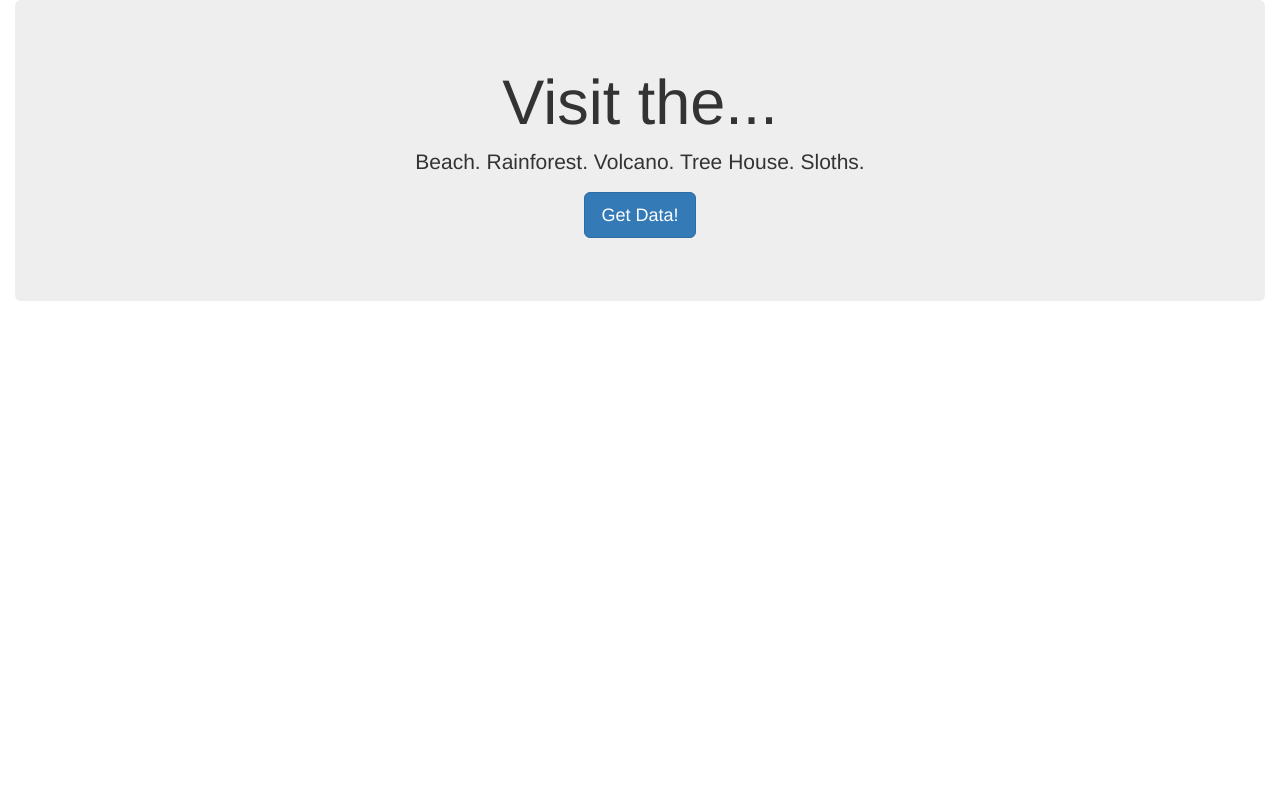
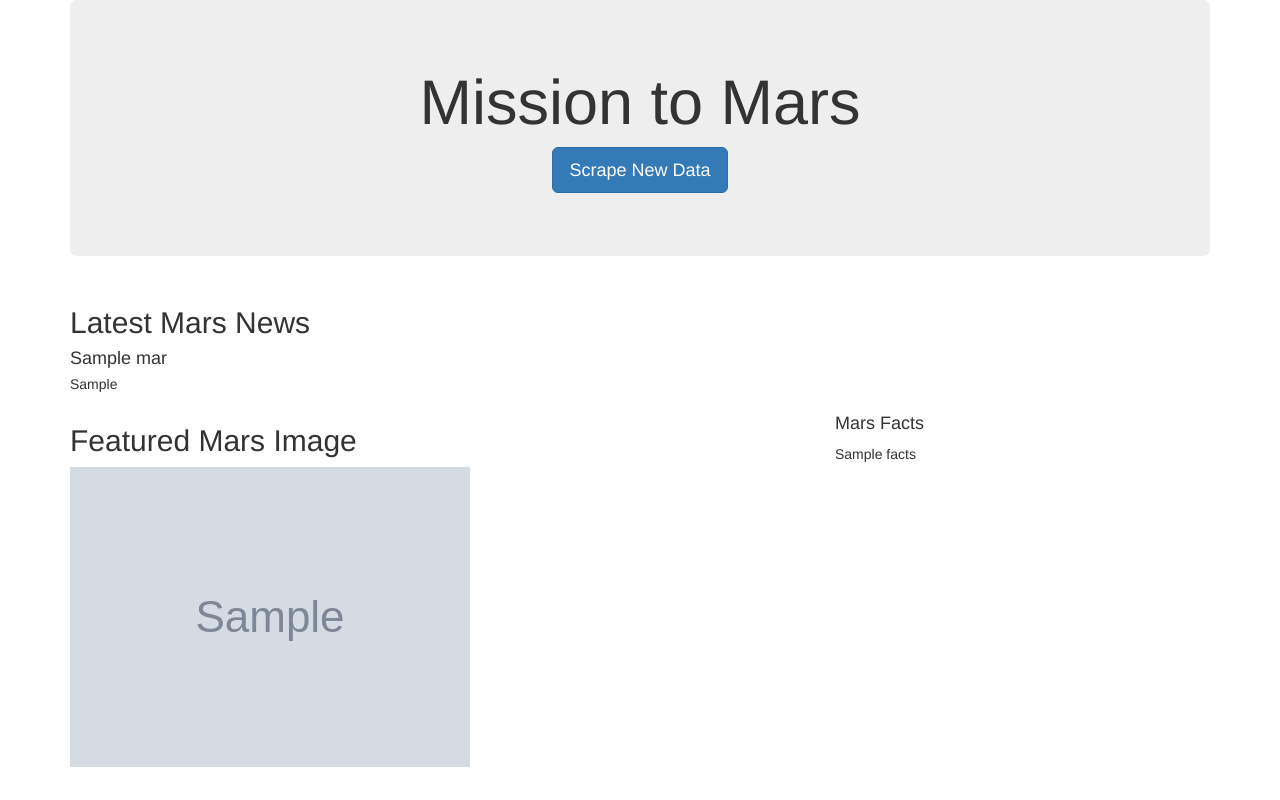
Before and after one commit to sjwedlund/Mission-to-Mars, a Flask app: page / in a window 1280 px wide. Run offline with Flask 2, Linux system fonts and the light colour scheme; grey boxes marked "Sample" are stand-in pictures; a database or web service that is not in the repository returns one stand-in record (values such as "Sample title"); some libraries are stand-ins or nearby versions.

Commit message:
updating files

```diff
--- a/app.py
+++ b/app.py
@@ -20,4 +20,4 @@ def scrape():
    return redirect('/', code=302)
 
 if __name__ == "__main__":
-    app.run()
+    app.run(debug=True)
--- a/templates/index.html
+++ b/templates/index.html
@@ -1,24 +1,48 @@
 <!DOCTYPE html>
 <html lang="en">
-
 <head>
   <meta charset="UTF-8">
-  <meta name="viewport" content="width=device-width, initial-scale=1.0">
-  <meta http-equiv="X-UA-Compatible" content="ie=edge">
-  <title>Costa Rica Weather</title>
-  <link rel="stylesheet" href="https://maxcdn.bootstrapcdn.com/bootstrap/3.3.7/css/bootstrap.min.css">
+  <meta name="viewport" content="width=device-width, initial-scale=1.0" />
+  <meta http-equiv="X-UA-Compatible" content="ie=edge" />
+  <title>Mission to Mars</title>
+  <link
+    rel="stylesheet"
+    href="https://maxcdn.bootstrapcdn.com/bootstrap/3.3.7/css/bootstrap.min.css" />
 </head>
-
-<body>
-  <div class="container-fluid">
-    <div class="jumbotron text-center">
-      <h1>Visit the...</h1>
-      <p>Beach. Rainforest. Volcano. Tree House. Sloths.</p>
-      <p><a class="btn btn-primary btn-lg" href="/scrape" role="button">Get Data!</a></p>
-    </div>
-
-
-  </div>
-</body>
-
+    <body>
+        <div class="container">
+            <!-- Add Jumbotron to Header -->
+            <div class="jumbotron text-center">
+                <h1>Mission to Mars</h1>
+                <!-- Add a button to activate scraping script -->
+                <p><a class="btn btn-primary btn-lg" href="/scrape" role="button">Scrape New Data</a></p>
+            </div>
+            <!-- Add section for Mars News -->
+            <div class="row" id="mars-news">
+                <div class="col-md-12">
+                    <div class="media">
+                        <div class="media-body">
+                            <h2>Latest Mars News</h2>
+                            <h4 class="media-heading">{{mars.news_title}}</h4>
+                            <p>{{mars.news_paragraph}}</p>
+                        </div>
+                    </div>
+                </div>
+            </div>
+            <!-- Section for Featured Image and Facts table -->
+            <div class="row" id="mars-featured-image">
+                <div class="col-md-8">
+                    <h2>Featured Mars Image</h2>
+                    <img src="{{ mars.featured_image }}" class="img-responsive" alt="Responsive image"/>
+                </div>
+                <div class="col-md-4"></div>
+                    <!-- Mars Facts -->
+                    <div class="row" id="mars-facts">
+                        <h4>Mars Facts</h4>
+                        {{ mars.facts | safe }}
+                    </div>
+                </div>
+            </div>
+        </div>
+    </body>
 </html>
```
Also changed, not shown: scraping.py (+11 -8 lines), 2 other files.
